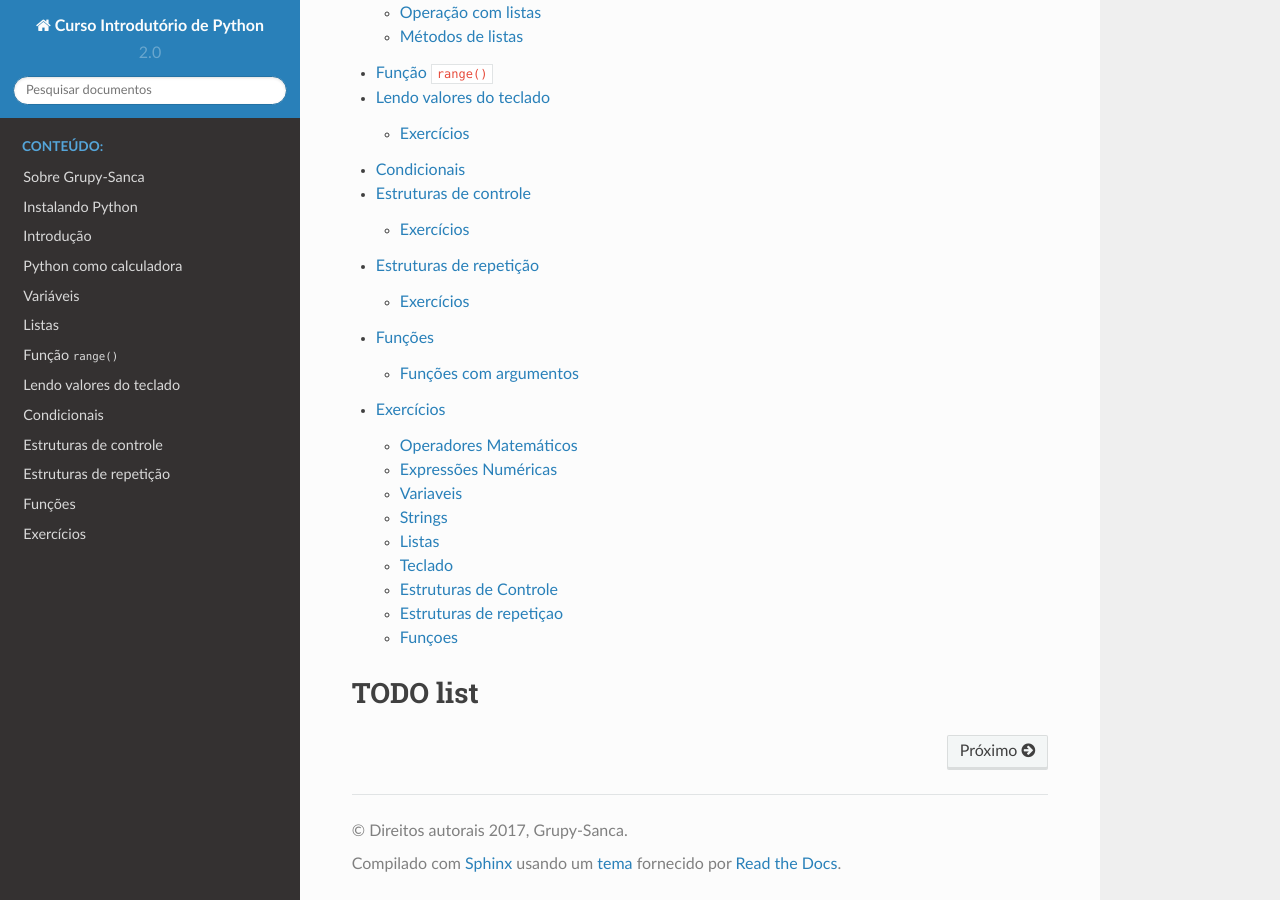
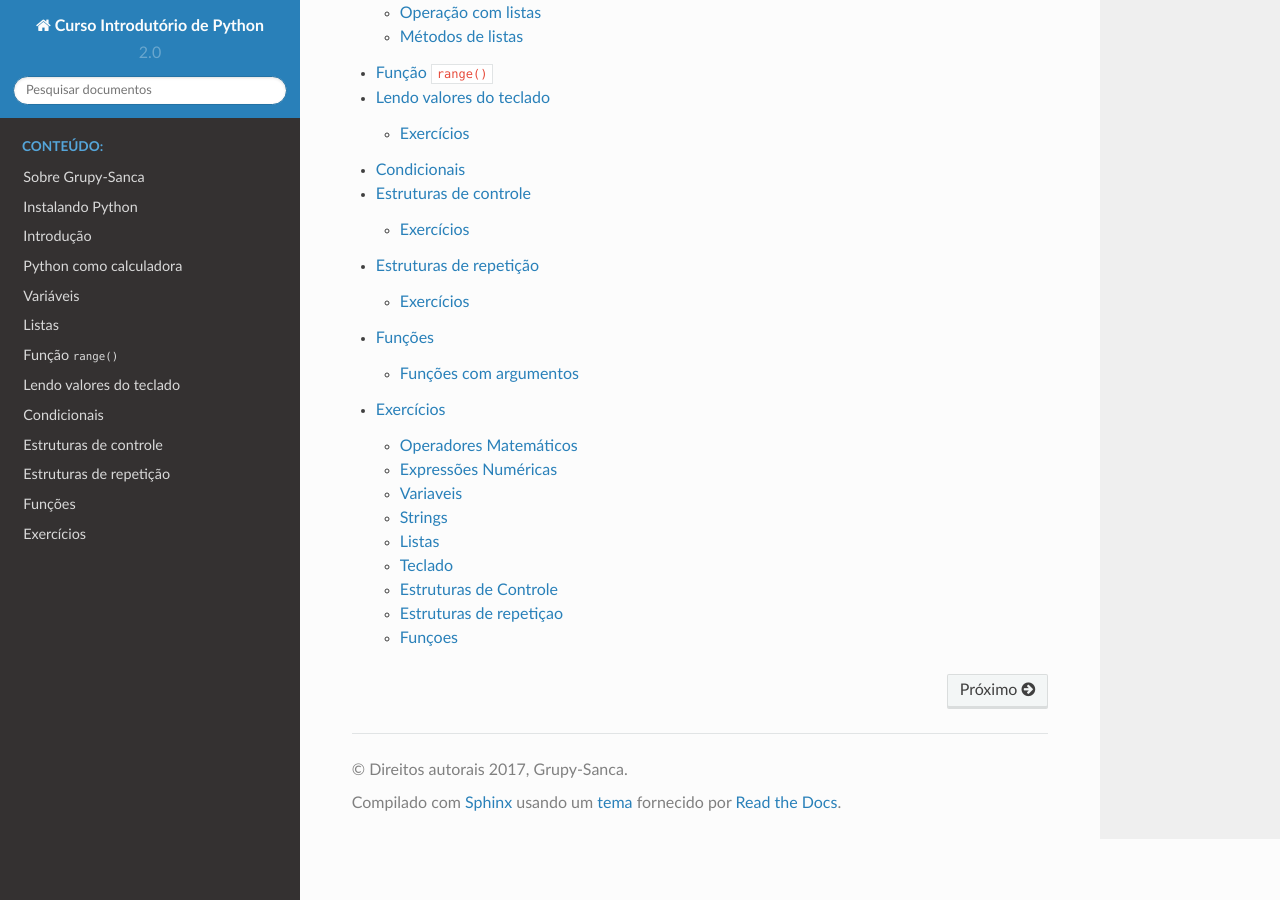
Before and after one commit to grupy-sanca/curso-python, a Sphinx documentation site: the page built from source/index.rst, in a window 1280 px wide and 900 px high, scrolled down 1060 px. Built offline with Sphinx 7.4.7 and the Read the Docs theme 2.0.0, drawn with Linux system fonts in a browser that asks for light colours.

Commit message:
Remove TODO list from index

```diff
--- a/source/index.rst
+++ b/source/index.rst
@@ -37,10 +37,3 @@ Curso Introdutório de Python!
    * :ref:`genindex`
    * :ref:`modindex`
    * :ref:`search`
-
-.. only:: html
-
-   TODO list
-   =========
-
-   .. todolist::
```
